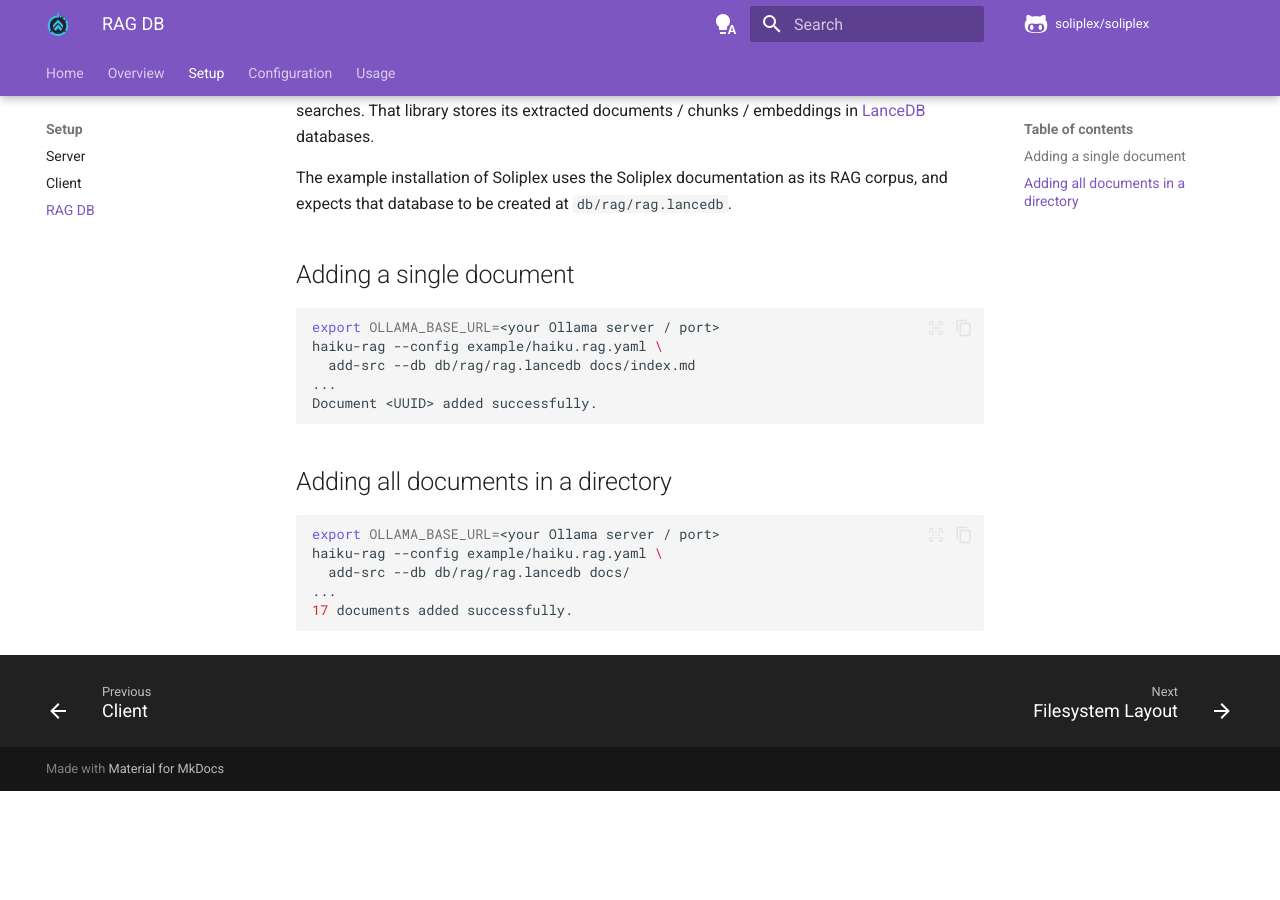
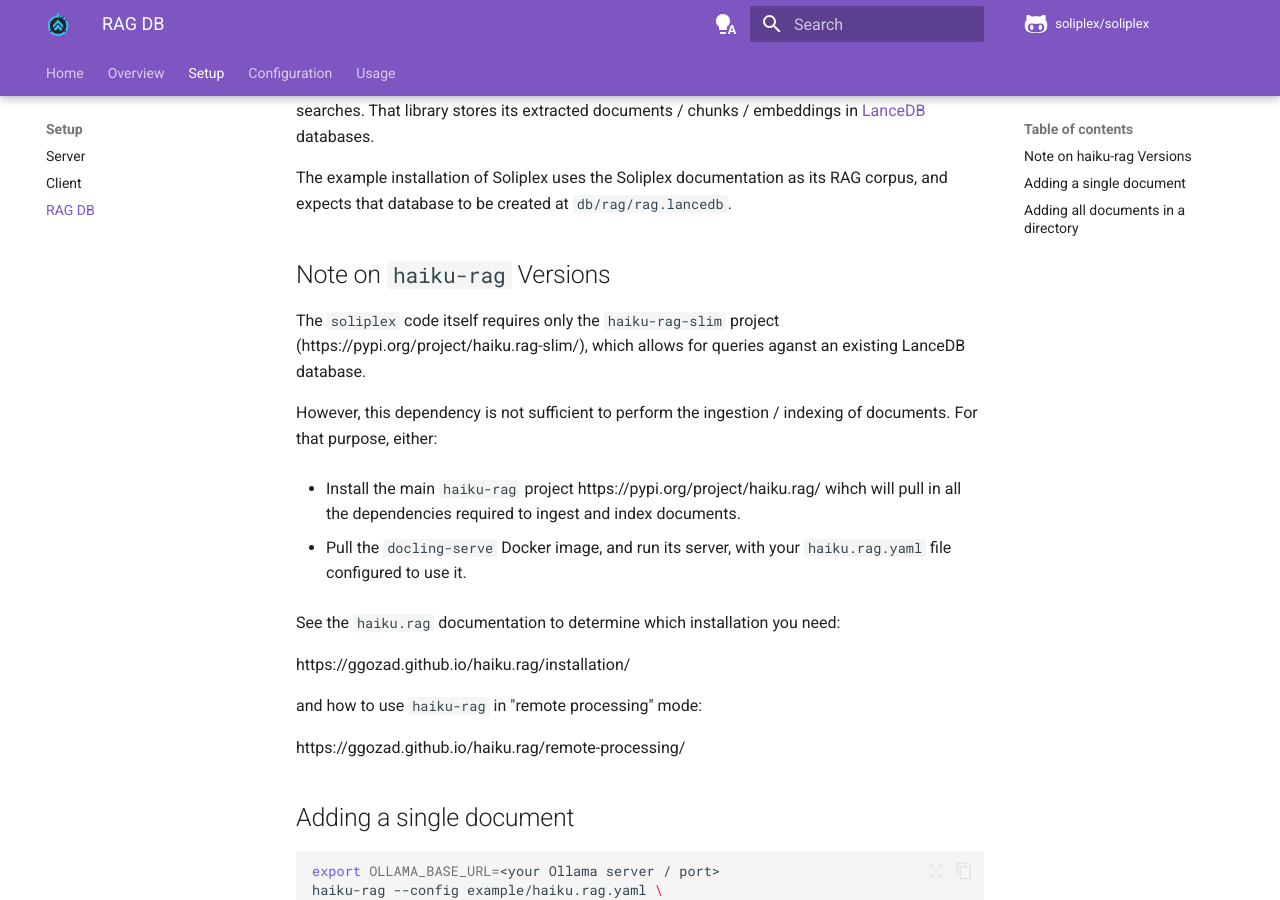
Before and after one commit to soliplex/soliplex.github.io, an MkDocs documentation site: the page built from docs/rag.md, in a window 1280 px wide and 900 px high, scrolled down 195 px. Built offline with MkDocs 1.6.1 and Material for MkDocs 9.7.7, drawn with Linux system fonts in a browser that asks for light colours; comment, search, counter and statistics services are not loaded; before the commit the page ends 986 px from its top, so only the background shows below that.

Commit message:
docs: note 'haiku-rag-slim' vs. 'haiku-rag'
Point to 'haiku-rag' docs for the choice, and for the 'remote processing'
mode.

Follow on to PR #219

```diff
--- a/docs/rag.md
+++ b/docs/rag.md
@@ -8,6 +8,31 @@
 
 The example installation of Soliplex uses the Soliplex documentation as its
 RAG corpus, and expects that database to be created at `db/rag/rag.lancedb`.
+
+## Note on `haiku-rag` Versions
+
+The `soliplex` code itself requires only the `haiku-rag-slim` project
+(https://pypi.org/project/haiku.rag-slim/), which allows for queries
+aganst an existing LanceDB database.
+
+However, this dependency is not sufficient to perform the ingestion /
+indexing of documents.  For that purpose, either:
+
+- Install the main `haiku-rag` project
+  https://pypi.org/project/haiku.rag/
+  wihch will pull in all the dependencies required to ingest and index
+  documents.
+
+- Pull the `docling-serve` Docker image, and run its server, with
+  your `haiku.rag.yaml` file configured to use it.
+
+See the `haiku.rag` documentation to determine which installation you need:
+
+https://ggozad.github.io/haiku.rag/installation/
+
+and how to use `haiku-rag` in "remote processing" mode:
+
+https://ggozad.github.io/haiku.rag/remote-processing/
 
 
 ## Adding a single document
```
